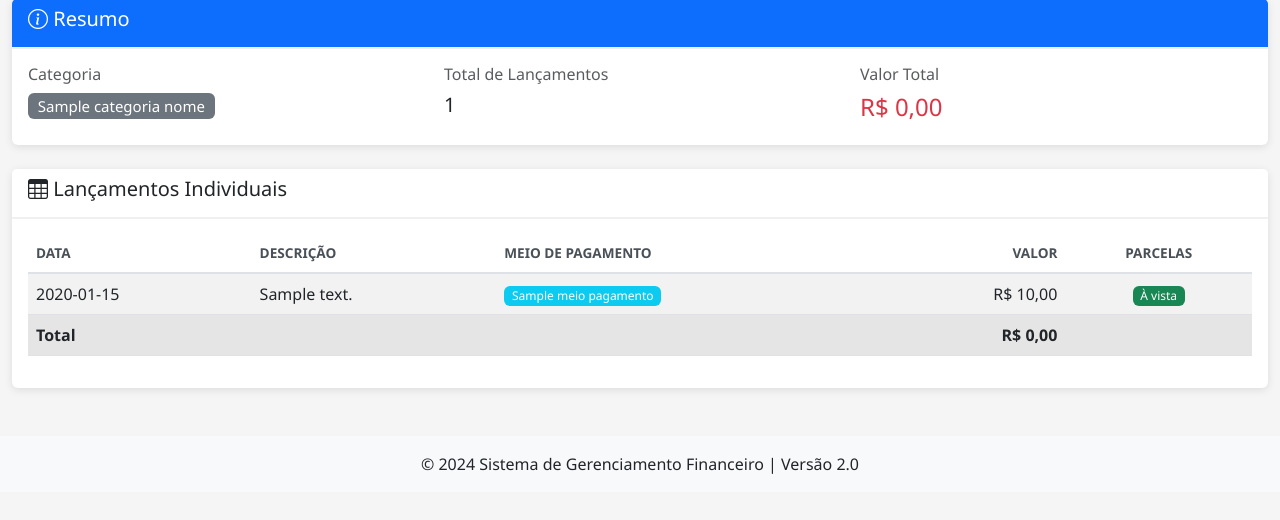
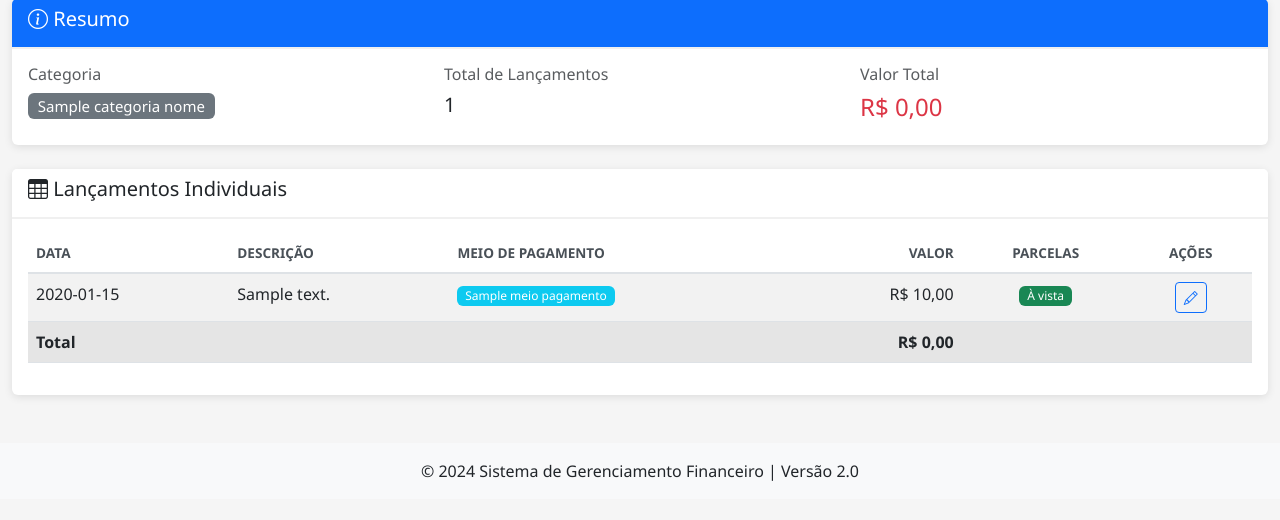
Before and after one commit to Ozeus1/financeiro, a Python web app: template templates/relatorios/detalhes_despesas.html in a window 1280 px wide. Shown: the part 182-702 px from the top of the page. Run offline with Jinja, Linux system fonts and the light colour scheme; the template is opened without the code that fills it: most values are stand-ins (such as "Sample title", 1, 10 or a date in 2020).

Commit message:
Feat: Botao de editar despesa no relatorio de detalhes

```diff
--- a/templates/relatorios/detalhes_despesas.html
+++ b/templates/relatorios/detalhes_despesas.html
@@ -56,6 +56,7 @@
                         <th>Meio de Pagamento</th>
                         <th class="text-end">Valor</th>
                         <th class="text-center">Parcelas</th>
+                        <th class="text-center" width="10%">Ações</th>
                     </tr>
                 </thead>
                 <tbody>
@@ -72,10 +73,16 @@
                             <span class="badge bg-success">À vista</span>
                             {% endif %}
                         </td>
+                        <td class="text-center">
+                            <a href="{{ url_for('despesas.editar', id=despesa.id) }}"
+                                class="btn btn-sm btn-outline-primary" title="Editar">
+                                <i class="bi bi-pencil"></i>
+                            </a>
+                        </td>
                     </tr>
                     {% else %}
                     <tr>
-                        <td colspan="5" class="text-center text-muted">Nenhuma despesa encontrada</td>
+                        <td colspan="6" class="text-center text-muted">Nenhuma despesa encontrada</td>
                     </tr>
                     {% endfor %}
                 </tbody>
@@ -84,7 +91,7 @@
                     <tr class="table-active">
                         <th colspan="3">Total</th>
                         <th class="text-end">R$ {{ "%.2f"|format(total)|replace('.', ',') }}</th>
-                        <th></th>
+                        <th colspan="2"></th>
                     </tr>
                 </tfoot>
                 {% endif %}
```
